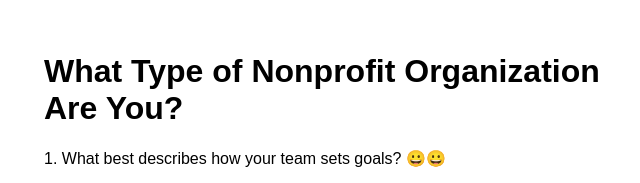
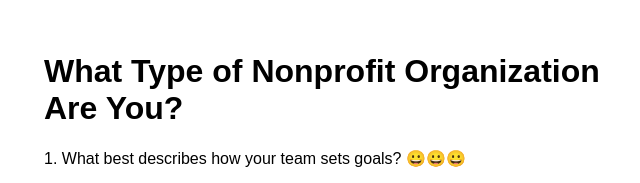
Before and after one commit to lhearnsb/rpd-data-style-quiz, a plain HTML site: page index.html in a window 1280 px wide. Shown: the top 183 px of the page, 296-936 px from the left. Drawn offline with Linux system fonts and the light colour scheme.

Commit message:
Update index.html

```diff
--- a/index.html
+++ b/index.html
@@ -38,7 +38,7 @@ a.cta-button:hover {
   <form id="quizForm">
     <div class="step active" data-step="1">
       <div class="question">
-        <p>1. What best describes how your team sets goals? 😀😀</p>
+        <p>1. What best describes how your team sets goals? 😀😀😀</p>
         <label><input type="radio" name="q1" value="0,0" required /> A) We’re guided by values but don’t always have clear targets.</label><br/>
         <label><input type="radio" name="q1" value="1,0" /> B) We track progress toward program goals but not revenue.</label><br/>
         <label><input type="radio" name="q1" value="2,0" /> C) We have performance and financial metrics, but they’re siloed.</label><br/>
```
